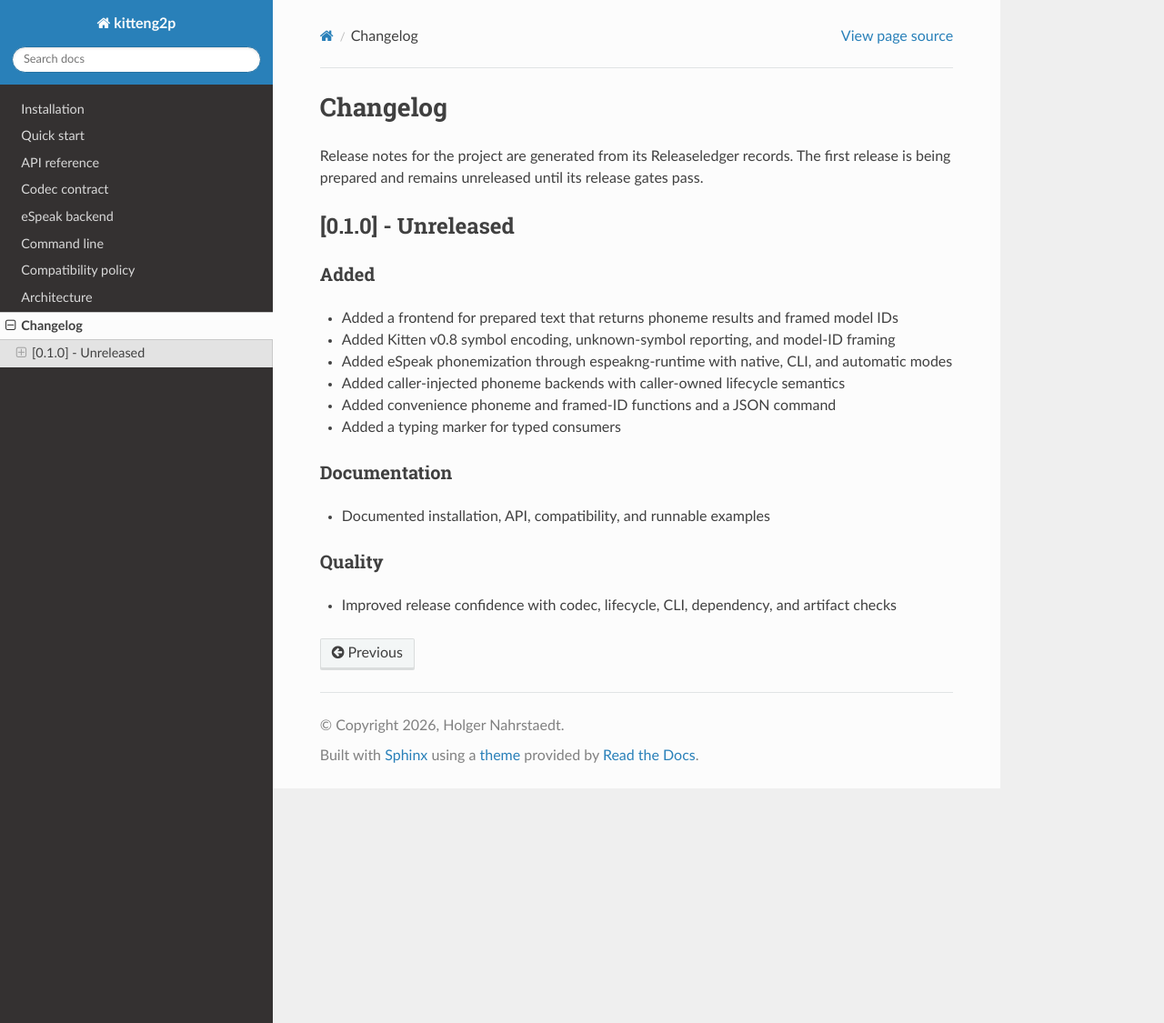
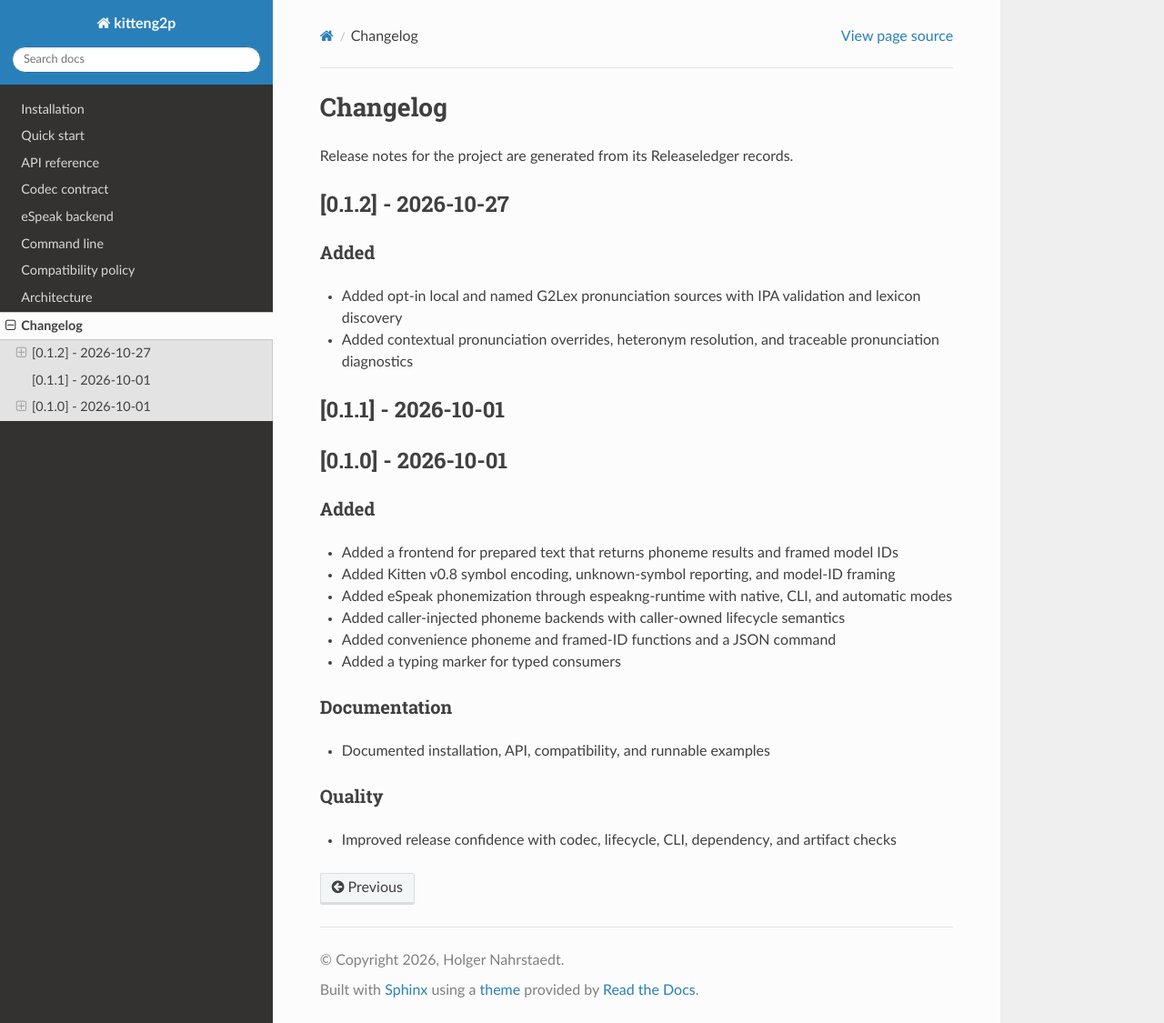
Before and after one commit to buchwandler/kitteng2p, a Sphinx documentation site: the page built from docs/changelog.md, in a window 1280 px wide and 1125 px high. Shown: the whole window at 91% size. Built offline with Sphinx 7.4.7 and the Read the Docs theme 3.1.0, drawn with Linux system fonts in a browser that asks for light colours.

Commit message:
doc: changelog

```diff
--- a/docs/changelog.md
+++ b/docs/changelog.md
@@ -1,10 +1,21 @@
 # Changelog
 
 Release notes for the project are generated from its Releaseledger records.
-The first release is being prepared and remains unreleased until its release
-gates pass.
 
-## [0.1.0] - Unreleased
+## [0.1.2] - 2026-10-27
+
+### Added
+
+- Added opt-in local and named G2Lex pronunciation sources with IPA validation and lexicon discovery
+- Added contextual pronunciation overrides, heteronym resolution, and traceable pronunciation diagnostics
+
+<!-- generated by releaseledger -->
+
+## [0.1.1] - 2026-10-01
+
+<!-- generated by releaseledger -->
+
+## [0.1.0] - 2026-10-01
 
 ### Added
 
```
Also changed, not shown: .ledger/releaseledger/data/ledgers/main/releases/0.1.0/release.md, .ledger/releaseledger/data/ledgers/main/releases/0.1.1/release.md (added), .ledger/releaseledger/data/ledgers/main/releases/0.1.2/entries/entry-0001.md (added), .ledger/releaseledger/data/ledgers/main/releases/0.1.2/entries/entry-0002.md (added), .ledger/releaseledger/data/ledgers/main/releases/0.1.2/release.md (added), 10 other files.
